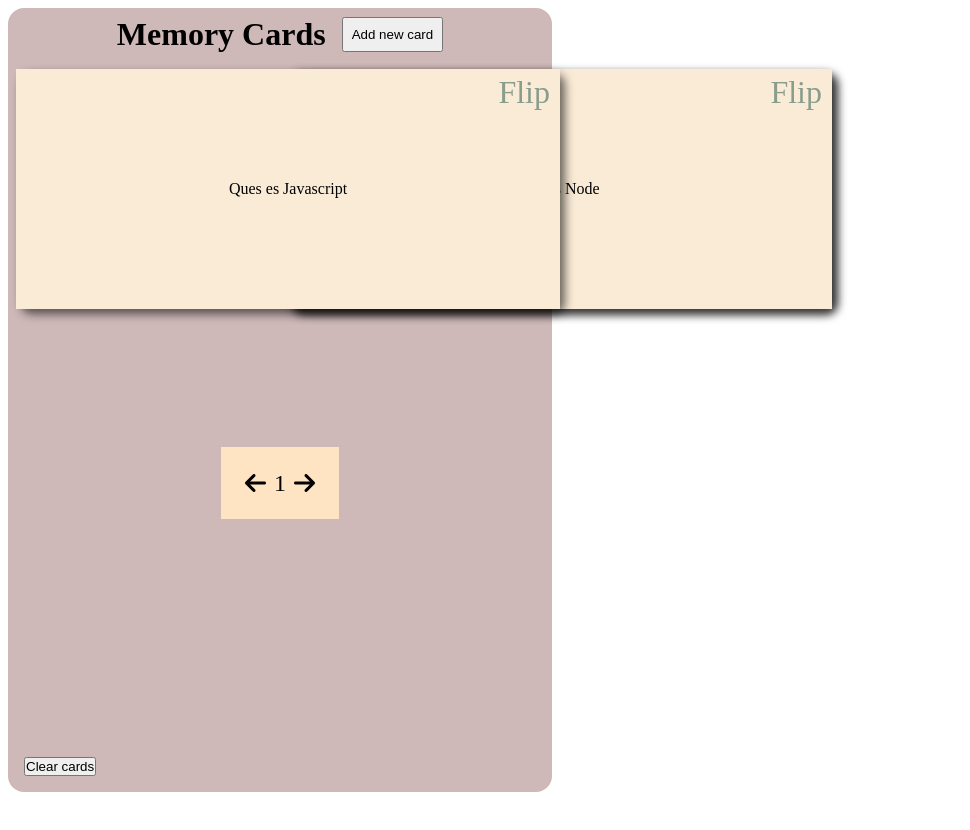
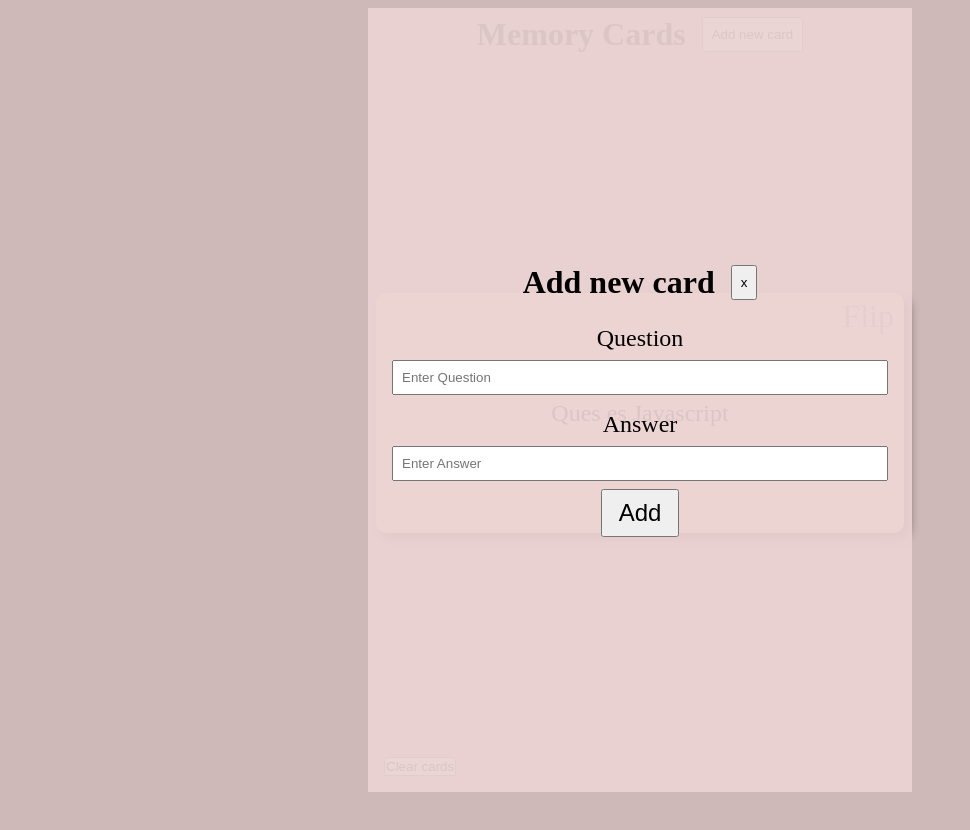
Before and after one commit to oscar89h/memory-cards, a plain HTML site: page index.html in a window 1280 px wide. Both pictures are taken after a click on the button "Add new card". Shown: the whole page, without its empty margins (0-970 px from the left). Before the commit the page ends 800 px from the top, so only its background shows below. Drawn offline with Linux system fonts and the light colour scheme.

Commit message:
cuarto commit

```diff
--- a/css.css
+++ b/css.css
@@ -9,6 +9,7 @@ body {
    height: 100vh;
    padding: 0.5rem;
    overflow: hidden;
+   background-color: rgb(206, 184, 184);
 }
 
 .container {
@@ -17,9 +18,18 @@ body {
    padding: 0.5rem;
    width: 34rem;
    height: 100%;
-   background-color: rgb(206, 184, 184);
-   /* margin: auto; */
+   margin: auto;
    text-align: center;
+}
+
+.add-card {
+   font-size: 2rem;
+   z-index: 5;
+}
+
+.add-card-btn {
+   padding: 0.5rem 1rem;
+   font-size: 1.5rem;
 }
 
 .container .clear-cards-btn {
@@ -41,7 +51,7 @@ body {
    padding: 0.5rem;
 }
 
-.memory-cards-container {
+.cards-container {
    position: relative;
    margin-top: 15rem;
    width: 100%;
@@ -51,10 +61,10 @@ body {
 .card {
    position: absolute;
    width: 100%;
-   /* visibility: hidden; */
+   visibility: hidden;
    height: 15rem;
    border-radius: 10px;
-   box-shadow: 5px 5px 10px rgba(0, 0, 0, 0.582);
+
    transform: translateX(50%);
    perspective: 1000;
 }
@@ -69,14 +79,8 @@ body {
    transform: rotateX(180deg);
 }
 
-.card .inner-card .inner-card-front::after,
-.inner-card-back::after {
-   content: "Flip";
-   font-size: 2rem;
-   color: rgb(138, 157, 140);
-   position: absolute;
-   right: 10px;
-   top: 5px;
+.inner-card p {
+   font-size: 1.5rem;
 }
 
 .inner-card {
@@ -84,7 +88,7 @@ body {
    height: 100%;
 
    transform-style: preserve-3d;
-   transition: transform .25s ease;
+   transition: transform 0.25s ease;
 }
 
 .inner-card .inner-card-front {
@@ -93,6 +97,8 @@ body {
 
 .inner-card .inner-card-front,
 .inner-card .inner-card-back {
+   font-size: 1.5rem;
+   box-shadow: 5px 5px 10px rgba(0, 0, 0, 0.582);
    backface-visibility: hidden;
    position: absolute;
    background-color: antiquewhite;
@@ -100,21 +106,31 @@ body {
    align-items: center;
    justify-content: center;
    width: 100%;
-
+   border-radius: 10px;
    height: 100%;
    max-height: 100%;
 }
 
-.inner-card .inner-card-back {
-	transform: rotateX(180deg);
+.card .inner-card .inner-card-front::after,
+.inner-card-back::after {
+   content: "Flip";
+
+   font-size: 2rem;
+   color: rgb(138, 157, 140);
+   position: absolute;
+   right: 10px;
+   top: 5px;
 }
 
+.inner-card .inner-card-back {
+   transform: rotateX(180deg);
+}
 
 .card-navigation {
-	position: absolute;
-	top: 55%;
-	left: 50%;
-	transform: translateX(-50%);
+   position: absolute;
+   top: 55%;
+   left: 50%;
+   transform: translateX(-50%);
    display: flex;
    background-color: bisque;
    margin-top: 0.5rem;
@@ -132,39 +148,34 @@ body {
    align-self: center;
 }
 
-.add-container {
+.add-card-container {
    position: absolute;
    top: 0;
    left: 0;
    right: 0;
    bottom: 0;
-   display: flex;
+   display: none;
+   z-index: 10;
    flex-direction: column;
    align-items: center;
    justify-content: center;
    padding: 1rem;
-   display: none;
-   background-color: rgb(235, 211, 211);
+   background-color: rgba(235, 211, 211, 0.938);
 }
 
-.add-container .form-control {
+.add-card-container .form-control {
    width: 100%;
    padding: 0.5rem;
    display: flex;
    flex-direction: column;
 }
 
-.add-container .form-control input {
+.add-card-container .form-control input {
    width: 100%;
    padding: 0.5rem;
 }
 
-.add-container .form-control label {
+.add-card-container .form-control label {
    font-size: 1.5rem;
    margin-bottom: 0.5rem;
 }
-
-.add-card-btn {
-   padding: 0.5rem 1rem;
-   font-size: 1.5rem;
-}
--- a/index.html
+++ b/index.html
@@ -29,7 +29,7 @@
 				<i class="fas fa-arrow-right"></i>
 			</div>
 
-			<div id="add-container" class="add-container">
+			<div id="add-card-container" class="add-card-container">
 				<h1>Add new card <button class="btn btn-small btn-ghost" id="hide">x</button></h1>
 				<div class="form-control">
 					<label for="question">Question</label>
@@ -42,7 +42,7 @@
 
 				<button class="add-card-btn">Add</button>
 			</div>
-		</dAddiv>
+		</div>
 		<script src="./scripts.js"></script>
 	</body>
 </html>
--- a/scripts.js
+++ b/scripts.js
@@ -1,9 +1,12 @@
-const frontArrow = document.querySelector(".fa-arrow-left");
-const backArrow = document.querySelector(".fa-arrow-right");
+const frontArrow = document.querySelector(".fa-arrow-right");
+const backArrow = document.querySelector(".fa-arrow-left");
 const cardsContainer = document.querySelector(".cards-container");
 const innerCard = document.querySelector(".inner-card");
 
-let currentCard = 0;
+const addCardContainer = document.querySelector('.add-card-container')
+const btnSmall = document.querySelector('.btn-small')
+
+let currentCardIndex = 0;
 let cardsArr = [];
 
 let cardsObjArr = [
@@ -19,14 +22,19 @@ let cardsObjArr = [
       question: "que es Node ",
       answer: "Node es el lenguaje de programacion que permite correr Javascript fuera de una pagina web",
    },
+   {
+      question: "Que es PHP ",
+      answer: "Es un lenguaje de programacion",
+   },
 ];
-
-
+btnSmall.addEventListener('click', showAddCard)
+frontArrow.addEventListener("click", showNextCard);
+backArrow.addEventListener("click", showPreCard);
 
 function updateDOM() {
    cardsObjArr.forEach((cardObj) => {
       const card = document.createElement("div");
-      card.classList.add('card')
+      card.classList.add("card");
       card.innerHTML = `
         <div class="inner-card ">
             <div class="inner-card-front">
@@ -37,41 +45,69 @@ function updateDOM() {
 
         `;
 
-        cardsArr.push(card)
+      cardsArr.push(card);
+
+      populateDOM();
+   });
+}
+
+function showNextCard() {
+   cardsArr[currentCardIndex].className = "card left";
+
+   currentCardIndex = currentCardIndex + 1;
+
+   if (currentCardIndex > cardsArr.length - 1) {
+      currentCardIndex = cardsArr.length - 1;
+   }
+   cardsArr[currentCardIndex].className = " card active";
+}
+
+function showPreCard() {
+   cardsArr[currentCardIndex].className = "card left";
+
+   currentCardIndex = currentCardIndex - 1;
+
+   if (currentCardIndex < 0) {
+      currentCardIndex = 0;
+   }
+   cardsArr[currentCardIndex].className = " card active";
+}
+
+updateDOM();
+
+function populateDOM() {
+   cardsArr.forEach((cardInArr, index) => {
+      if (index === 0) {
+         cardInArr.classList.add("active");
+      }
+
+      cardsContainer.appendChild(cardInArr);
+   });
+
+   const cards = document.querySelectorAll(".card");
+
+   cards.forEach((card) => {
+      card.addEventListener("click", flipCard);
+   });
+}
+
+// mostrar siguiente tarjeta
+
+function flipCard() {
+   this.classList.toggle("show-answer");
+}
 
 
-      populateDOM()
+function showAddCard() {
+addCardContainer.style.display = 'flex'
+const closeAddCardContainer = document.querySelector('.btn-ghost')
 
-   });
-
-
+closeAddCardContainer.addEventListener('click', closeAddCardContainerFunc)
 
 }
 
-updateDOM()
 
-function populateDOM() {
-   cardsArr.forEach((cardInArr, index) => {
-      if(index === 0) {
-         cardInArr.classList.add ('active')
-      }
-
-
-      cardsContainer.appendChild(cardInArr)
-   })
-
-   const cards = document.querySelectorAll('.card')
-
-   cards.forEach(card => {
-      card.addEventListener('click', flipCard)
-   })
+function closeAddCardContainerFunc() {
+addCardContainer.style.display = 'none'
 
 }
-
-function flipCard() {
-   this.classList.toggle('show-answer')
-}
-
-
-
-console.log(cardsArr[0])
```
